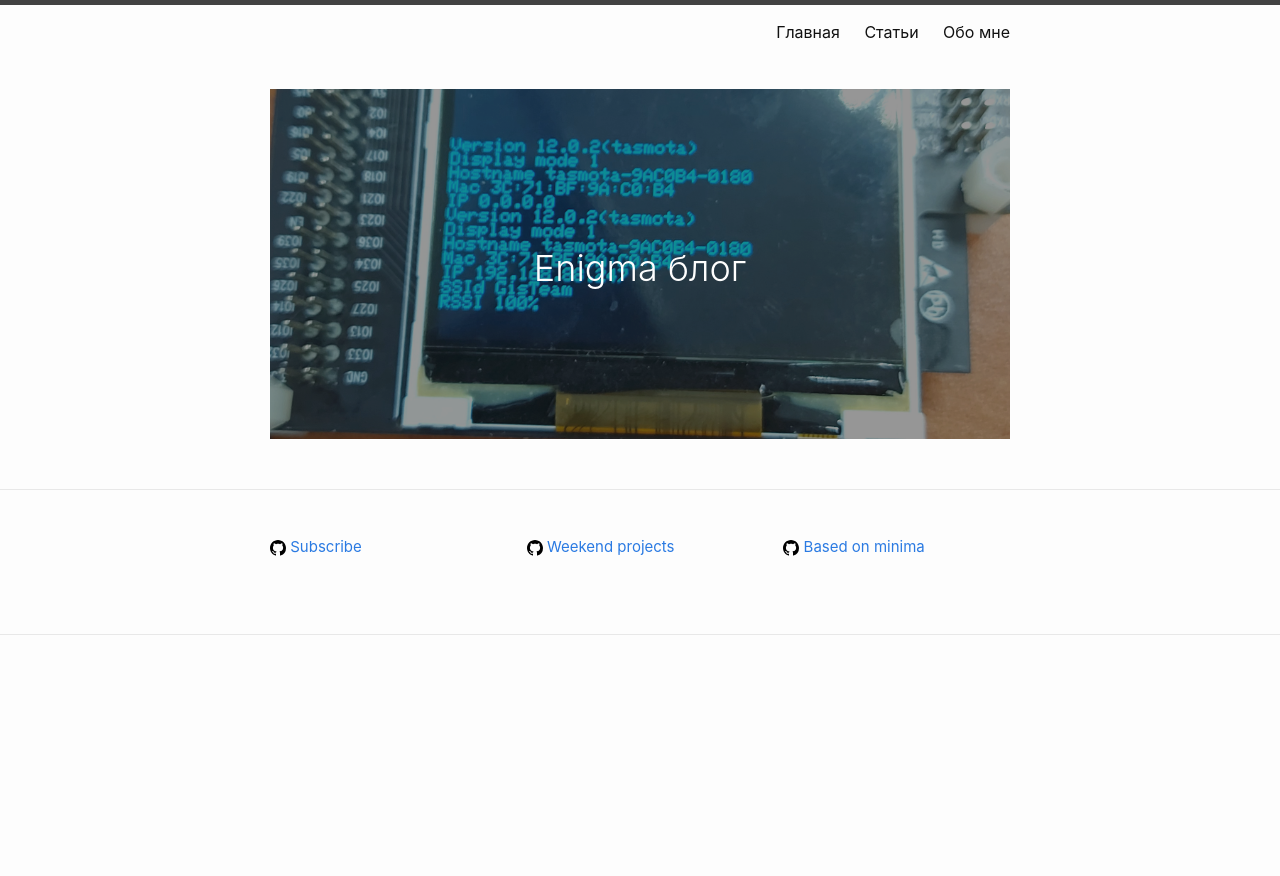
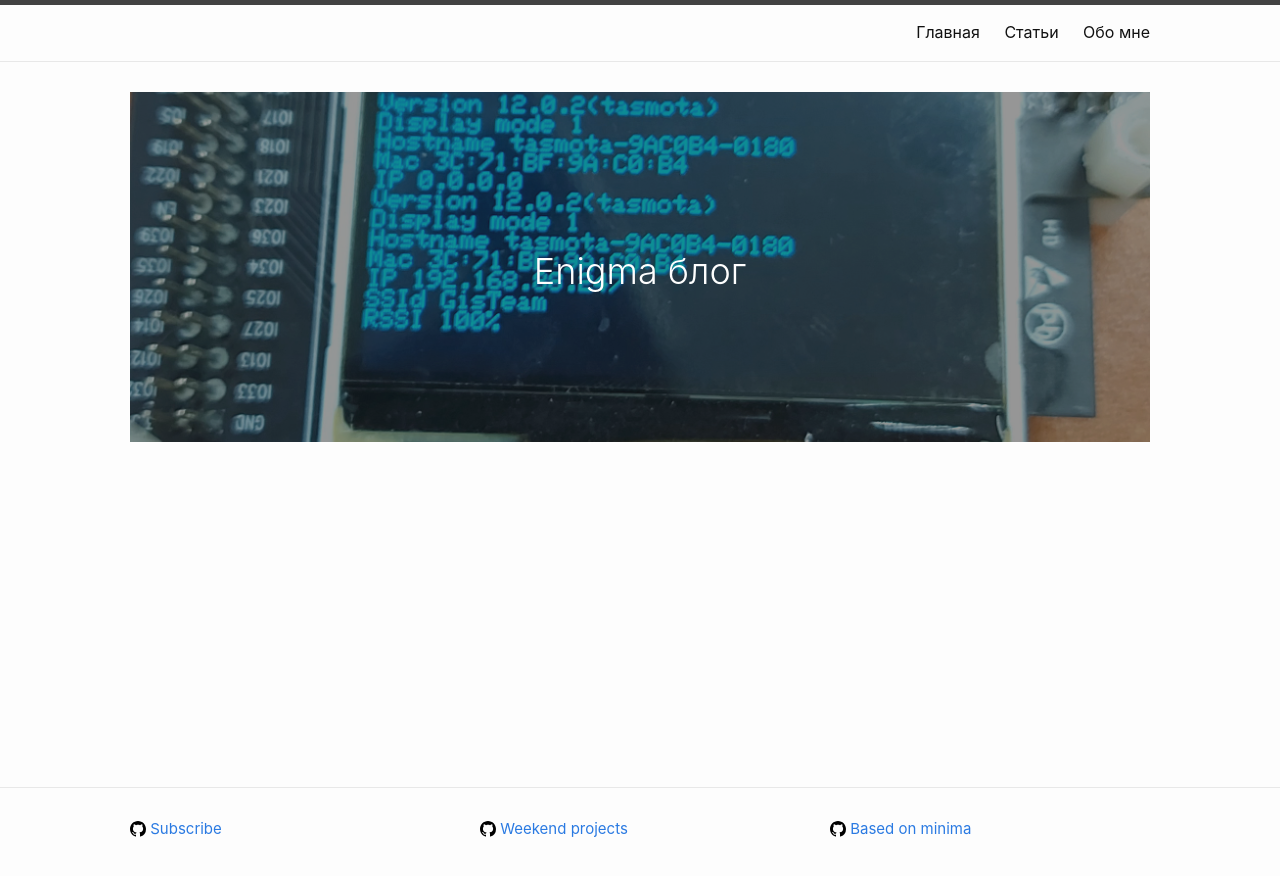
Before and after one commit to Enigma0960/enigma0960.github.io, a Jekyll site: the page built from index.md, in a window 1280 px wide. Shown: the top 876 px of the page. Built offline with Jekyll 4.4.1, drawn with Linux system fonts in a browser that asks for light colours.

Commit message:
Fix template

```diff
--- a/_includes/header.html
+++ b/_includes/header.html
@@ -1,4 +1,4 @@
-<div class="site-header">
+<header class="site-header">
     <div class="wrapper">
         <nav class="site-nav">
             <input type="checkbox" id="nav-trigger" class="nav-trigger"/>
--- a/_sass/minima/initialize.scss
+++ b/_sass/minima/initialize.scss
@@ -14,7 +14,7 @@ $spacing-unit:     30px !default;
 $table-text-align: left !default;
 
 // Width of the content area
-$content-width:    800px !default;
+$content-width:    1080px !default;
 
 $on-palm:          600px !default;
 $on-laptop:        800px !default;
```
